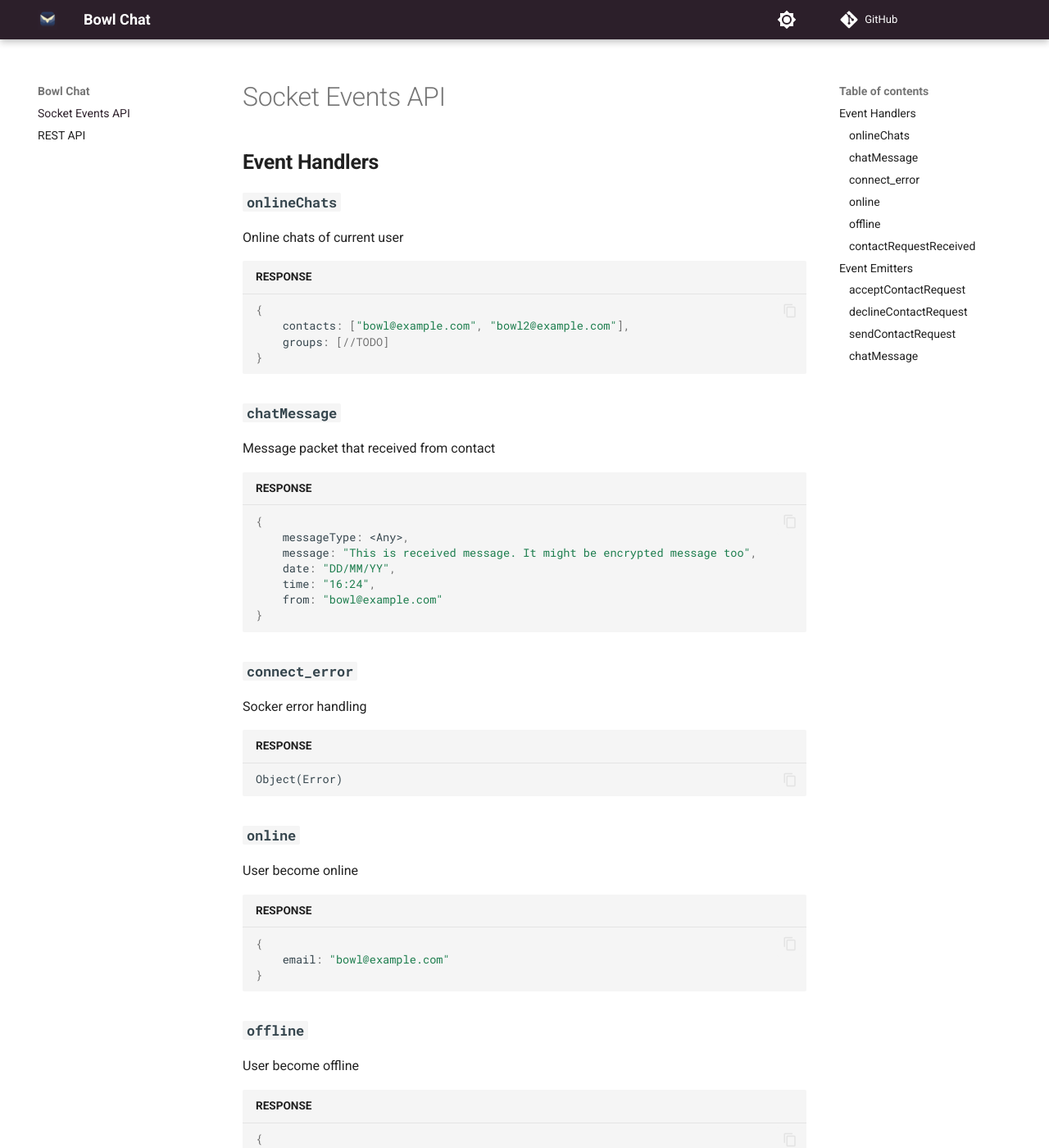
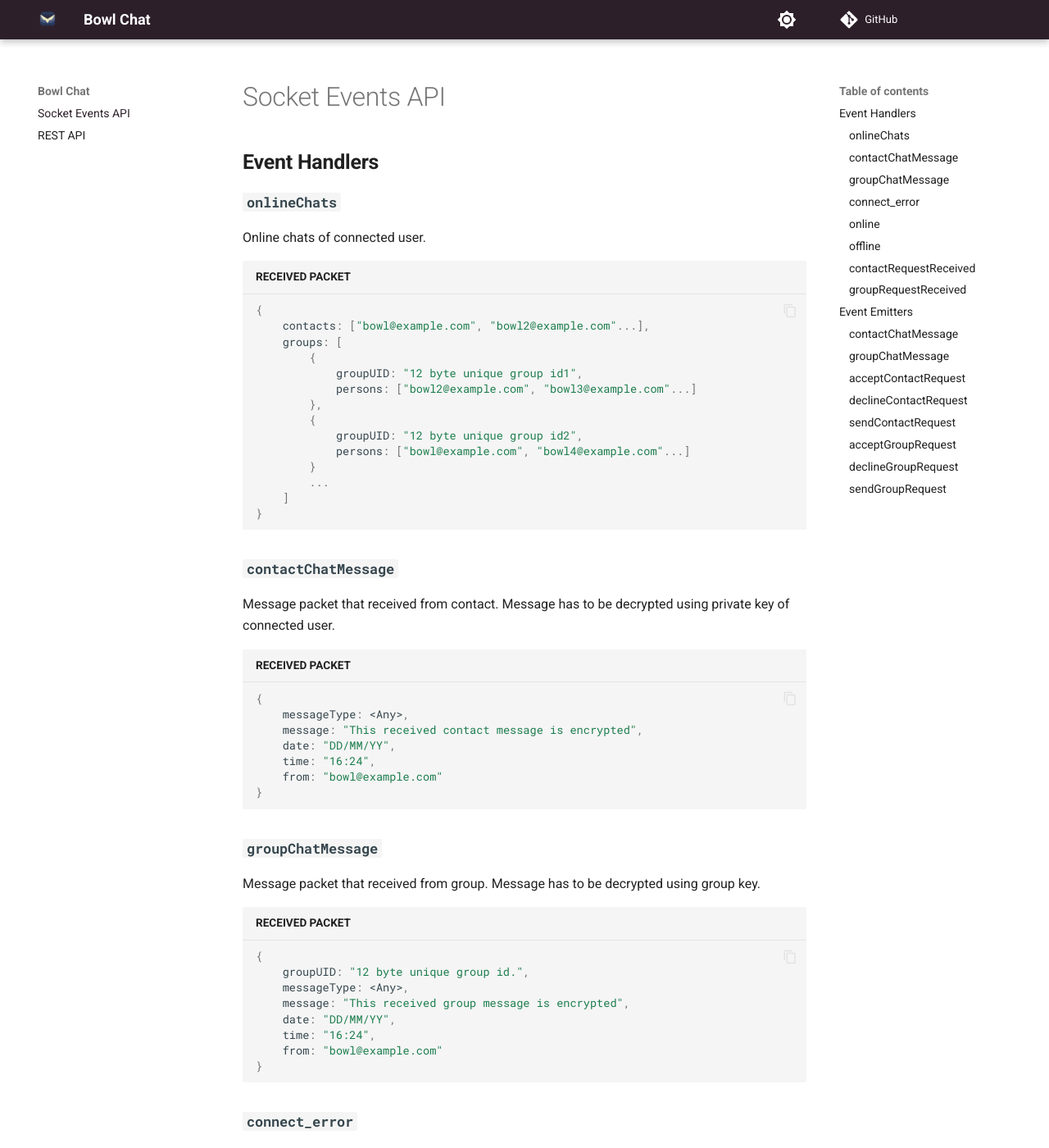
Before and after one commit to bowl-org/bowl-doc, an MkDocs documentation site: the page built from docs/events.md, in a window 1280 px wide and 1400 px high. Shown: the whole window at 82% size. Built offline with MkDocs 1.6.1 and Material for MkDocs 9.7.7, drawn with Linux system fonts in a browser that asks for light colours; comment, search, counter and statistics services are not loaded; some of the changed text lies outside the part shown.

Commit message:
Socket Events API documentation updated

````diff
--- a/docs/events.md
+++ b/docs/events.md
@@ -1,54 +1,139 @@
 # Socket Events API
 ## **Event Handlers**
 ### **``onlineChats``**
-Online chats of current user
-```json title="RESPONSE"
+Online chats of connected user.
+```js title="RECEIVED PACKET"
 {
-    contacts: ["bowl@example.com", "bowl2@example.com"],
-    groups: [//TODO]
+    contacts: ["bowl@example.com", "bowl2@example.com"...],
+    groups: [
+        {
+            groupUID: "12 byte unique group id1",
+            persons: ["bowl2@example.com", "bowl3@example.com"...]
+        },
+        {
+            groupUID: "12 byte unique group id2",
+            persons: ["bowl@example.com", "bowl4@example.com"...]
+        }
+        ...
+    ]
 }
 ```
-### **``chatMessage``**
-Message packet that received from contact
-```json title="RESPONSE"
+### **``contactChatMessage``**
+Message packet that received from contact. Message has to be decrypted using private key of connected user.
+```json title="RECEIVED PACKET"
 {
     messageType: <Any>,
-    message: "This is received message. It might be encrypted message too",
+    message: "This received contact message is encrypted",
+    date: "DD/MM/YY",
+    time: "16:24",
+    from: "bowl@example.com"
+}
+```
+### **``groupChatMessage``**
+Message packet that received from group. Message has to be decrypted using group key.
+```json title="RECEIVED PACKET"
+{
+    groupUID: "12 byte unique group id.",
+    messageType: <Any>,
+    message: "This received group message is encrypted",
     date: "DD/MM/YY",
     time: "16:24",
     from: "bowl@example.com"
 }
 ```
 ### **``connect_error``**
-Socker error handling
-```json title="RESPONSE"
+Socker error handling.
+```json title="RECEIVED PACKET"
 Object(Error)
 ```
 ### **``online``**
- User become online
-```json title="RESPONSE"
+Person become online.
+```json title="RECEIVED PACKET"
 {
     email: "bowl@example.com"
 }
 ```
 ### **``offline``**
- User become offline
-```json title="RESPONSE"
+Person become offline.
+```json title="RECEIVED PACKET"
 {
     email: "bowl@example.com"
 }
 ```
 ### **``contactRequestReceived``**
-Contact request packet that received from contact
-```js title="RESPONSE"
+Received contact request packet.
+```js title="RECEIVED PACKET"
 {
     name: "Bowl",
     email: "bowl@example.com",
     publicKey: Base64(PublicKey(type: "spki", format: "der"))
 }
 ```
+### **``groupRequestReceived``**
+Received group request packet. Encrypted group key has to be decrypted using private key of connected user. Decrypted group key format is AES256.
+```js title="RECEIVED PACKET"
+{
+    name: "The Bowl Group",
+    description: "This is description of group.",
+    groupUID: "12 byte unique group id.",
+    encryptedGroupKey: "This is encrypted group key that encrypted with public key of connected user"
+}
+```
 ## **Event Emitters**
+### **``contactChatMessage``**
+Send encrypted chat message to contact. Message has to be encrypted using public key of contact.
+=== "SEND"
+    ``` js title="SEND"
+    {
+        date: "DD/MM/YYYY",
+        time: "01:23",
+        messageType: <Any>,
+        message: "This sent contact message is encrypted",
+        to: "bowl@example.com"
+    }
+    ```
+=== "OK"
+    ``` json title="RECEIVED PACKET"
+    {
+        status: "OK"
+    }
+    ```
+=== "ERROR"
+
+    ```json title="RECEIVED PACKET"
+    {
+        status: "ERROR",
+        error: "This is error message"
+    }
+    ```
+### **``groupChatMessage``**
+Send encrypted chat message to group. Message has to be encrypted using group key.
+=== "SEND"
+    ``` js title="SEND"
+    {
+        groupUID: "12 byte unique group id.",
+        date: "DD/MM/YYYY",
+        time: "01:23",
+        messageType: <Any>,
+        message: "This sent group message is encrypted",
+    }
+    ```
+=== "OK"
+    ``` json title="RECEIVED PACKET"
+    {
+        status: "OK"
+    }
+    ```
+=== "ERROR"
+
+    ```json title="RECEIVED PACKET"
+    {
+        status: "ERROR",
+        error: "This is error message"
+    }
+    ```
 ### **``acceptContactRequest``**
+Accept contact request that received.
 === "SEND"
     ``` json title="SEND"
     {
@@ -56,19 +141,20 @@ Contact request packet that received from contact
     }
     ```
 === "OK"
-    ``` json title="RESPONSE"
+    ``` json title="RECEIVED PACKET"
     {
         status: "OK"
     }
     ```
 === "ERROR"
-    ```json title="RESPONSE"
+    ```json title="RECEIVED PACKET"
     {
         status: "ERROR",
         error: "This is error message"
     }
     ```
 ### **``declineContactRequest``**
+Decline contact request that received.
 === "SEND"
     ``` json title="SEND"
     {
@@ -76,19 +162,20 @@ Contact request packet that received from contact
     }
     ```
 === "OK"
-    ``` json title="RESPONSE"
+    ``` json title="RECEIVED PACKET"
     {
         status: "OK"
     }
     ```
 === "ERROR"
-    ```json title="RESPONSE"
+    ```json title="RECEIVED PACKET"
     {
         status: "ERROR",
         error: "This is error message"
     }
     ```
 ### **``sendContactRequest``**
+Send contact request to person.
 === "SEND"
     ``` json title="SEND"
     {
@@ -96,7 +183,7 @@ Contact request packet that received from contact
     }
     ```
 === "OK"
-    ``` js title="RESPONSE"
+    ``` js title="RECEIVED PACKET"
     {
         status: "OK",
         contactData: {
@@ -108,34 +195,80 @@ Contact request packet that received from contact
     ```
 === "ERROR"
 
-    ```json title="RESPONSE"
+    ```json title="RECEIVED PACKET"
     {
         status: "ERROR",
         error: "This is error message"
     }
     ```
-### **``chatMessage``**
+### **``acceptGroupRequest``**
+Accept group request that received.
 === "SEND"
-    ``` js title="SEND"
+    ``` json title="SEND"
     {
-        date: "DD/MM/YYYY",
-        time: "01:23",
-        messageType: <Any>,
-        message: "This is message to send. It might be encrypted message too",
-        to: "bowl@example.com"
+        groupUID: "12 byte unique group id."
     }
     ```
 === "OK"
-    ``` json title="RESPONSE"
+    ``` json title="RECEIVED PACKET"
     {
         status: "OK"
     }
     ```
 === "ERROR"
-
-    ```json title="RESPONSE"
+    ```json title="RECEIVED PACKET"
     {
         status: "ERROR",
         error: "This is error message"
     }
     ```
+### **``declineGroupRequest``**
+Decline group request that received.
+=== "SEND"
+    ``` json title="SEND"
+    {
+        groupUID: "12 byte unique group id."
+    }
+    ```
+=== "OK"
+    ``` json title="RECEIVED PACKET"
+    {
+        status: "OK"
+    }
+    ```
+=== "ERROR"
+    ```json title="RECEIVED PACKET"
+    {
+        status: "ERROR",
+        error: "This is error message"
+    }
+    ```
+### **``sendGroupRequest``**
+Send group request to person. Group key has to be encrypted using public key of person. In order to encrypt key connected user needs to get public key of person.
+=== "SEND"
+    ``` json title="SEND"
+    {
+        groupUID: "12 byte unique group id."
+        encryptedGroupKey: "This is encrypted group key that encrypted with public key of target user",
+        email:"bowl@example.com"
+    }
+    ```
+=== "OK"
+    ``` js title="RECEIVED PACKET"
+    {
+        status: "OK",
+        personData: {
+            name: "Contact Name",
+            email: "bowl@example.com",
+            publicKey: Base64(PublicKey(type: "spki", format: "der"))
+        }
+    }
+    ```
+=== "ERROR"
+
+    ```json title="RECEIVED PACKET"
+    {
+        status: "ERROR",
+        error: "This is error message"
+    }
+    ```
````
